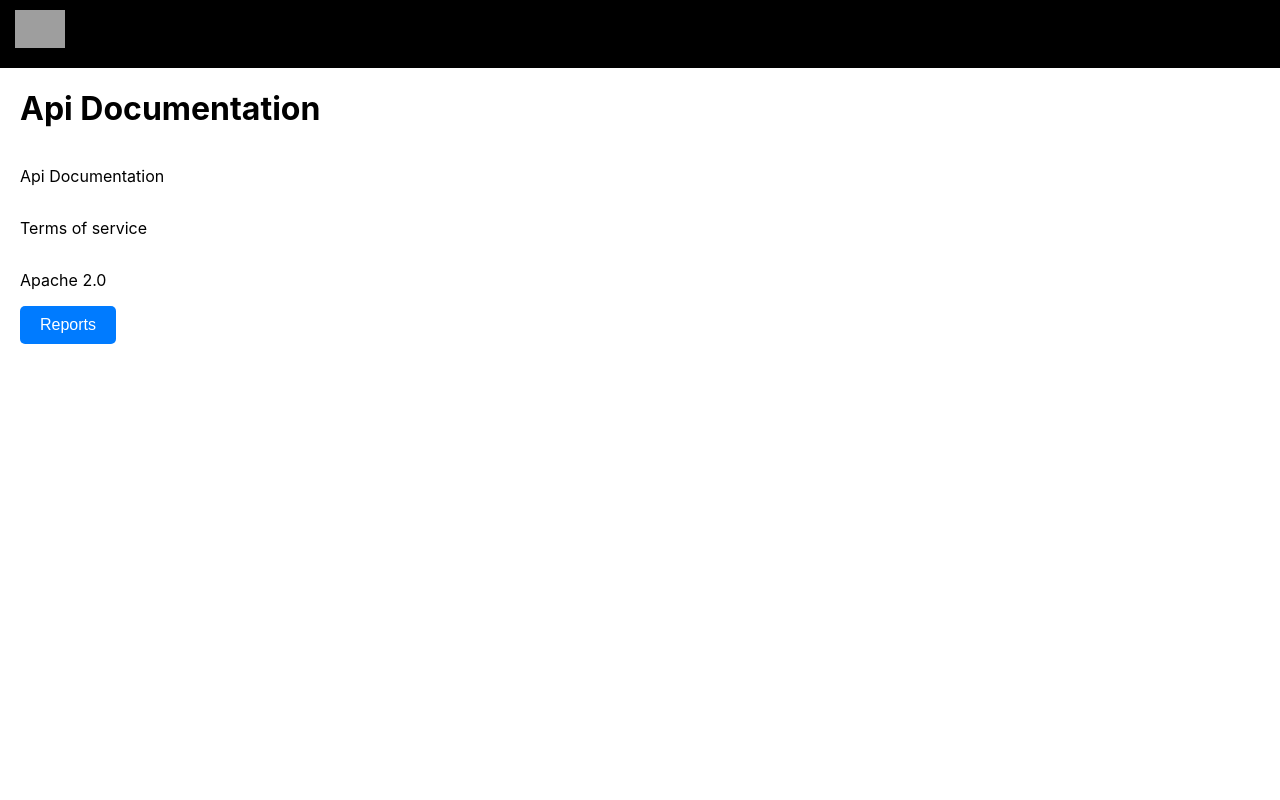
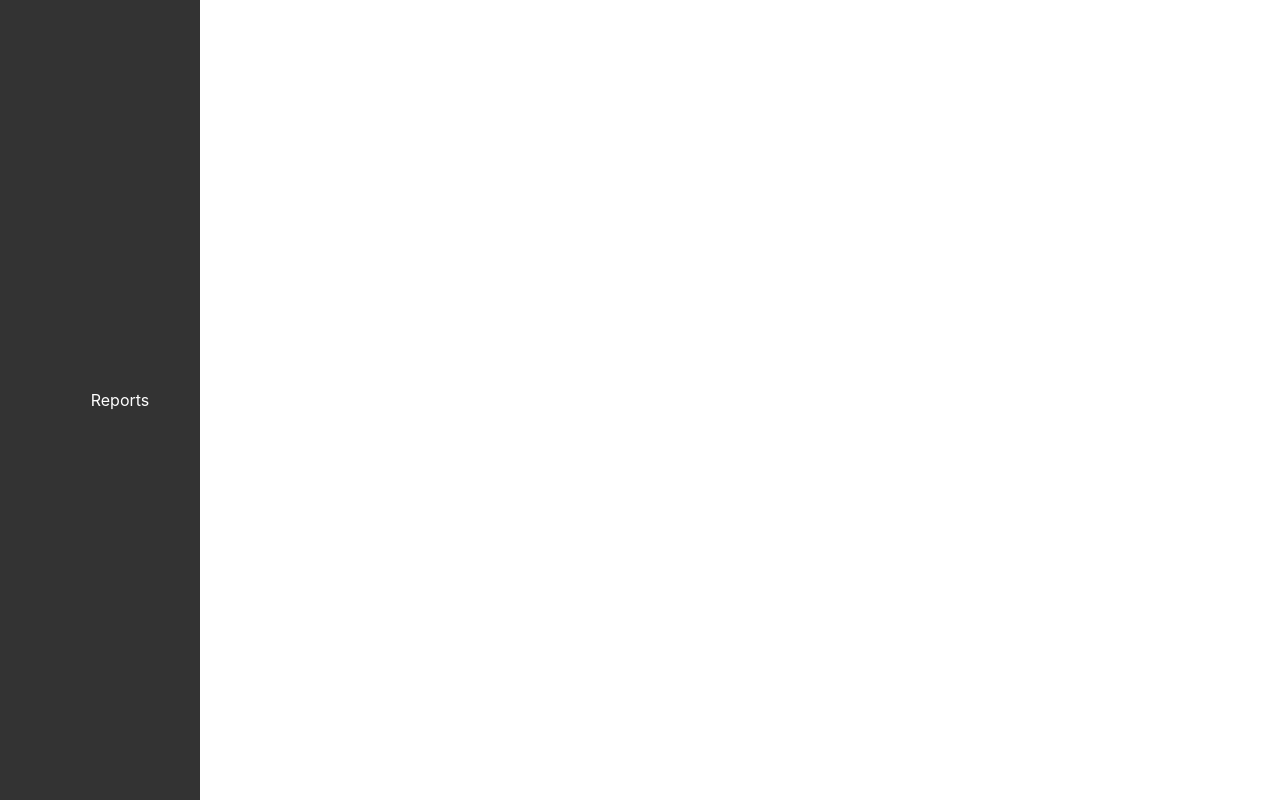
Before and after one commit to kush-neha/khana-khazana, a React (Create React App) app: page / in a window 1280 px wide. Built offline with nearby package versions, Linux system fonts and the light colour scheme; grey boxes are pictures that could not be loaded.

Commit message:
left-panel-changes

```diff
--- a/src/App.js
+++ b/src/App.js
@@ -1,15 +1,45 @@
-import './App.css';
-import { Header } from "./components/Header"
-import { Body } from './components/Body';
+import React, { useState } from "react";
+import { Body } from "./components/Body"; // Import the Body component
 
+const LeftSidePanel = ({ openPage }) => {
+  const [isOpen, setIsOpen] = useState(false);
 
-function App() {
+  const togglePanel = () => {
+    setIsOpen(!isOpen);
+  };
+
+  const handleNestedOptionClick = (event) => {
+    event.stopPropagation(); // Prevent the click event from propagating to the parent container
+    openPage(); // Trigger the function to open the page
+  };
+
   return (
-    <div className="App">
-      <Header/>
-      <Body/>
+    <div className={`left-panel ${isOpen ? 'open' : ''}`} onClick={togglePanel}>
+      <ul>
+      Reports
+       {isOpen && (
+        <div className="nested-option" onClick={handleNestedOptionClick}>
+          <li>Nested Option</li>
+        </div>
+      )}
+      </ul>
     </div>
   );
-}
+};
+
+const App = () => {
+  const [isPageOpen, setPageOpen] = useState(false);
+
+  const handleOpenPage = () => {
+    setPageOpen(true);
+  };
+
+  return (
+    <div>
+      <LeftSidePanel openPage={handleOpenPage} />
+      {isPageOpen && <Body />}
+    </div>
+  );
+};
 
 export default App;
--- a/src/Styles/Body.css
+++ b/src/Styles/Body.css
@@ -3,6 +3,7 @@
   flex-direction: column;
   align-items: flex-start;
   padding-left: 20px;
+  width: 84%;
 }
 
 .toggle-button {
@@ -13,12 +14,14 @@
 .list-container {
   margin-left: 7px;
   width: 100%;
+  padding: 20px;
+
 }
 
 .list {
-  list-style: none;
+  list-style-type: none;
+  margin: 0;
   padding: 0;
-  margin-top: 50px;
 }
 
 .list li {
@@ -26,6 +29,7 @@
   font-size: 22px;
   text-align: left;
   margin-top: 19px;
+  margin-bottom: 10px;
 }
 
 .list li p {
@@ -96,11 +100,8 @@ button:active {
 .spanAndTextbox {
   display: flex;
   align-items: center; /* Align items vertically */
-}
+  margin-bottom: 20px;
 
-.textbox {
-  flex: 1; /* Expand the textbox to fill available space */
-  margin-right: 10px; /* Add space between the textbox and the paragraph */
 }
 
 span {
@@ -114,3 +115,72 @@ span {
 .fetchButton{
   width: 100%;
 }
+
+.left-panel {
+  position: fixed;
+  left: 0;
+  top: 0;
+  width: 200px;
+  height: 100vh;
+  background-color: #333; /* Adjust the background color as needed */
+  color: #fff;
+  display: flex;
+  justify-content: center;
+  align-items: center;
+  cursor: pointer;
+  transition: transform 0.3s ease;
+}
+
+.left-panel h3 {
+  margin: 0;
+}
+
+.left-panel.open {
+  transform: translateX(0); /* Slide the panel in */
+}
+
+.container {
+  margin-left: 200px; /* Adjust to accommodate the width of the left panel */
+}
+
+.fetchButton {
+  padding: 10px 20px;
+  background-color: #007bff; /* Adjust button color */
+  color: #fff;
+  border: none;
+  cursor: pointer;
+  border-radius: 5px;
+}
+
+.fetchButton:hover {
+  background-color: #0056b3; /* Adjust hover color */
+}
+
+.nested-option {
+  position: relative;
+  padding: 10px;
+  cursor: pointer;
+}
+
+.nested-option:hover {
+  background-color: #444; /* Adjust hover color */
+}
+
+.left-panel .nested-option::after {
+  content: "";
+  display: block;
+  clear: both;
+  position: absolute;
+  top: 0;
+  left: 100%;
+  width: 0;
+  height: 0;
+  border-top: 10px solid transparent;
+  border-bottom: 10px solid transparent;
+  border-left: 10px solid #333; /* Same as left panel background */
+}
+
+.nested-option {
+  padding: 10px;
+  cursor: pointer;
+}
--- a/src/components/Body.js
+++ b/src/components/Body.js
@@ -31,32 +31,44 @@ export const Body = () => {
 
   const data = [
     {
+      heading: "Rtp API",
+      subheading: "RTP response Status Controller",
       textBox: "textbox1",
       paragraph:
         "Paragraphs are the building blocks of papers. Many students define paragraphs in terms of length: a paragraph is a group of at least five sentences, a paragraph is half a page long, etc. In reality, though, the unity and coherence of ideas among sentences is what constitutes a paragraph. A paragraph is defined as “a group of sentences or a single sentence that forms a unit” (Lunsford and Connors 116). Length and appearance do not determine whether a section in a paper is a paragraph. For instance, in some styles of writing, particularly journalistic styles, a paragraph can be just one sentence long. Ultimately, a paragraph is a sentence or group of sentences that support one main idea. In this handout, we will refer to this as the “controlling idea,” because it controls what happens in the rest of the paragraph.",
     },
     {
+      heading: "Settlement Overview API",
+      subheading: "Settlement Overview Controller",
+      textBox: "textbox5",
+      paragraph:
+        "Paragraphs are the building blocks of papers. Many students define paragraphs in terms of length: a paragraph is a group of at least five sentences, a paragraph is half a page long, etc. In reality, though, the unity and coherence of ideas among sentences is what constitutes a paragraph. A paragraph is defined as “a group of sentences or a single sentence that forms a unit” (Lunsford and Connors 116). Length and appearance do not determine whether a section in a paper is a paragraph. For instance, in some styles of writing, particularly journalistic styles, a paragraph can be just one sentence long. Ultimately, a paragraph is a sentence or group of sentences that support one main idea. In this handout, we will refer to this as the “controlling idea,” because it controls what happens in the rest of the paragraph.",
+    },
+    {
+      heading: "access-role-controller",
+      subheading: "Access Role Controller",
+      textBox: "textbox6",
+      paragraph:
+        "Paragraphs are the building blocks of papers. Many students define paragraphs in terms of length: a paragraph is a group of at least five sentences, a paragraph is half a page long, etc. In reality, though, the unity and coherence of ideas among sentences is what constitutes a paragraph. A paragraph is defined as “a group of sentences or a single sentence that forms a unit” (Lunsford and Connors 116). Length and appearance do not determine whether a section in a paper is a paragraph. For instance, in some styles of writing, particularly journalistic styles, a paragraph can be just one sentence long. Ultimately, a paragraph is a sentence or group of sentences that support one main idea. In this handout, we will refer to this as the “controlling idea,” because it controls what happens in the rest of the paragraph.",
+    },
+    {
+      heading: "access-user-rest-controller",
+      subheading: "Access User Rest Controller",
       textBox: "textbox2",
       paragraph:
         "Paragraphs are the building blocks of papers. Many students define paragraphs in terms of length: a paragraph is a group of at least five sentences, a paragraph is half a page long, etc. In reality, though, the unity and coherence of ideas among sentences is what constitutes a paragraph. A paragraph is defined as “a group of sentences or a single sentence that forms a unit” (Lunsford and Connors 116). Length and appearance do not determine whether a section in a paper is a paragraph. For instance, in some styles of writing, particularly journalistic styles, a paragraph can be just one sentence long. Ultimately, a paragraph is a sentence or group of sentences that support one main idea. In this handout, we will refer to this as the “controlling idea,” because it controls what happens in the rest of the paragraph.",
     },
     {
+      heading: "activation-rest-controller",
+      subheading: "Activation Rest Controller",
       textBox: "textbox3",
       paragraph:
         "Paragraphs are the building blocks of papers. Many students define paragraphs in terms of length: a paragraph is a group of at least five sentences, a paragraph is half a page long, etc. In reality, though, the unity and coherence of ideas among sentences is what constitutes a paragraph. A paragraph is defined as “a group of sentences or a single sentence that forms a unit” (Lunsford and Connors 116). Length and appearance do not determine whether a section in a paper is a paragraph. For instance, in some styles of writing, particularly journalistic styles, a paragraph can be just one sentence long. Ultimately, a paragraph is a sentence or group of sentences that support one main idea. In this handout, we will refer to this as the “controlling idea,” because it controls what happens in the rest of the paragraph.",
     },
     {
+      heading: "cass-rest-controller",
+      subheading: "Cass Rest Controller",
       textBox: "textbox4",
-      paragraph:
-        "Paragraphs are the building blocks of papers. Many students define paragraphs in terms of length: a paragraph is a group of at least five sentences, a paragraph is half a page long, etc. In reality, though, the unity and coherence of ideas among sentences is what constitutes a paragraph. A paragraph is defined as “a group of sentences or a single sentence that forms a unit” (Lunsford and Connors 116). Length and appearance do not determine whether a section in a paper is a paragraph. For instance, in some styles of writing, particularly journalistic styles, a paragraph can be just one sentence long. Ultimately, a paragraph is a sentence or group of sentences that support one main idea. In this handout, we will refer to this as the “controlling idea,” because it controls what happens in the rest of the paragraph.",
-    },
-    {
-      textBox: "textbox5",
-      paragraph:
-        "Paragraphs are the building blocks of papers. Many students define paragraphs in terms of length: a paragraph is a group of at least five sentences, a paragraph is half a page long, etc. In reality, though, the unity and coherence of ideas among sentences is what constitutes a paragraph. A paragraph is defined as “a group of sentences or a single sentence that forms a unit” (Lunsford and Connors 116). Length and appearance do not determine whether a section in a paper is a paragraph. For instance, in some styles of writing, particularly journalistic styles, a paragraph can be just one sentence long. Ultimately, a paragraph is a sentence or group of sentences that support one main idea. In this handout, we will refer to this as the “controlling idea,” because it controls what happens in the rest of the paragraph.",
-    },
-    {
-      textBox: "textbox6",
       paragraph:
         "Paragraphs are the building blocks of papers. Many students define paragraphs in terms of length: a paragraph is a group of at least five sentences, a paragraph is half a page long, etc. In reality, though, the unity and coherence of ideas among sentences is what constitutes a paragraph. A paragraph is defined as “a group of sentences or a single sentence that forms a unit” (Lunsford and Connors 116). Length and appearance do not determine whether a section in a paper is a paragraph. For instance, in some styles of writing, particularly journalistic styles, a paragraph can be just one sentence long. Ultimately, a paragraph is a sentence or group of sentences that support one main idea. In this handout, we will refer to this as the “controlling idea,” because it controls what happens in the rest of the paragraph.",
     },
@@ -70,7 +82,7 @@ export const Body = () => {
           <ul key={newData.textBox} className="list">
             {/* Toggle the visibility of corresponding textbox on list item click */}
             <li onClick={() => toggleTextBox(newData.textBox)}>
-              Rtp API <p>RTP response Status Controller</p>
+             {newData.heading} <p>{newData.subheading}r</p>
             </li>
             <div className="spanAndTextbox">
               <input
@@ -102,13 +114,7 @@ export const Body = () => {
       <p>Api Documentation</p>
       <p>Terms of service</p>
       <p>Apache 2.0</p>
-
-      {/* Render a button that toggles the list */}
-      <button className="button" onClick={toggleList}>
-        Reports
-      </button>
-      {/* Render the list if isOpen is true */}
-      {isOpen && renderList()}
+      {renderList()}
     </div>
   );
 };
```
